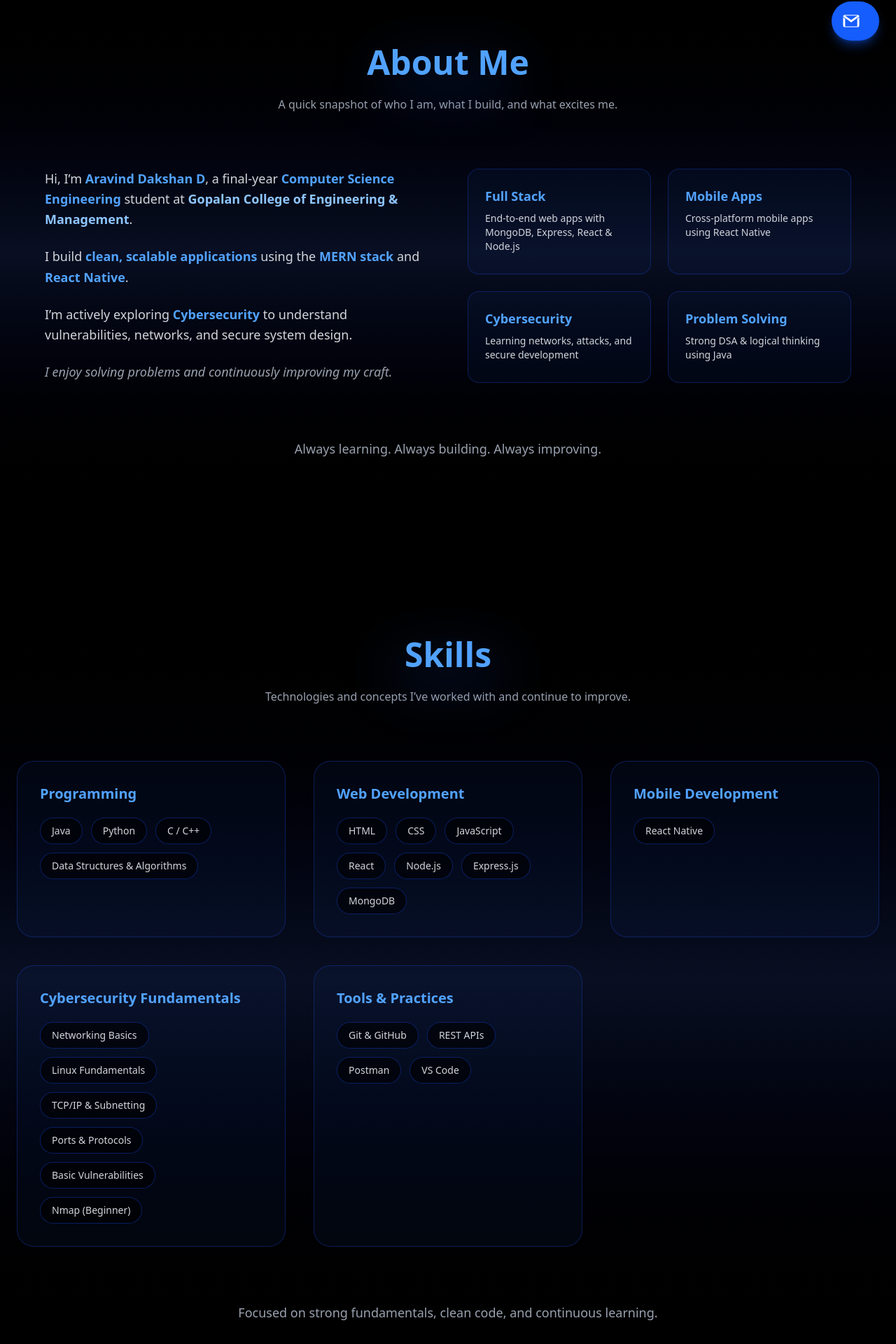
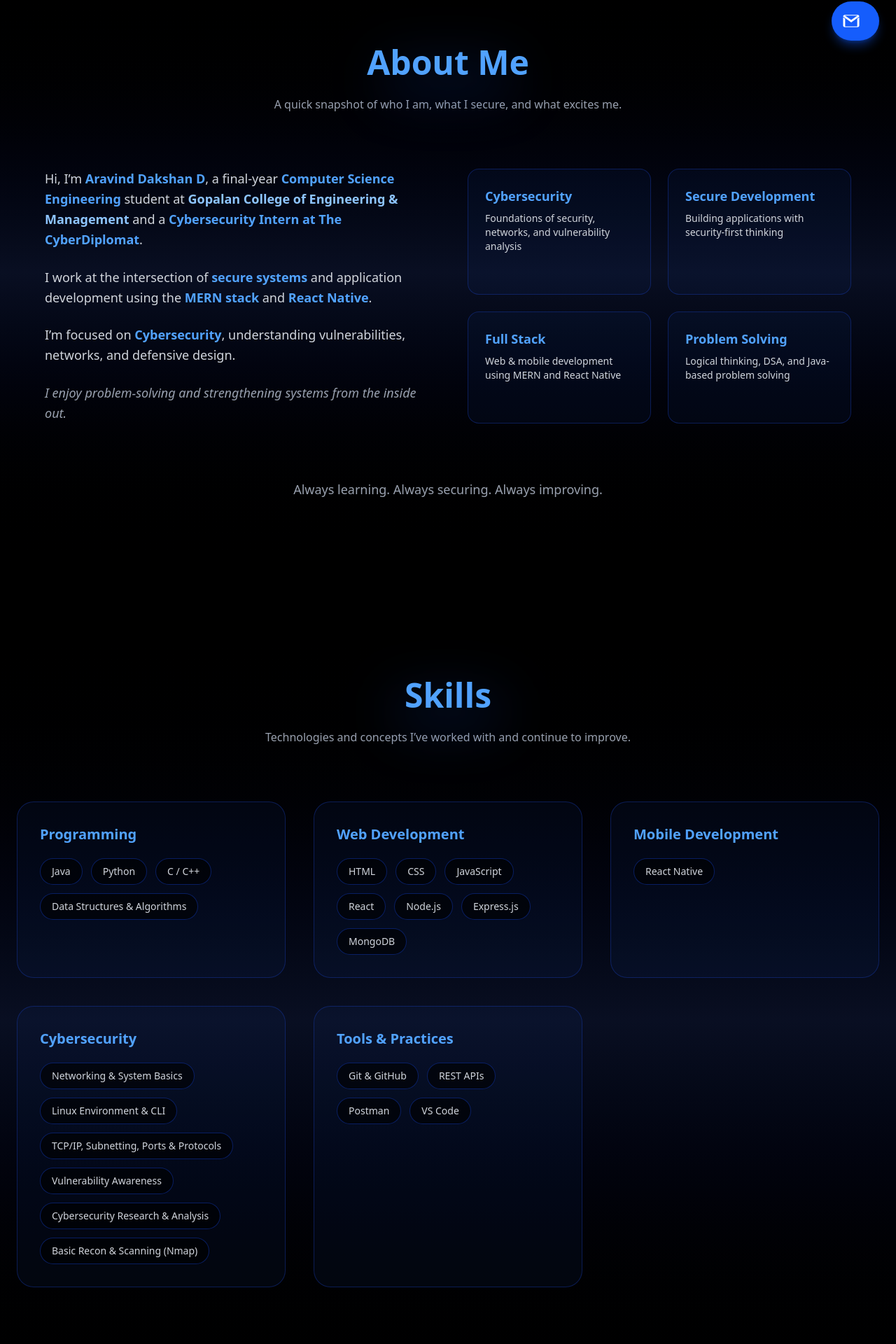
Before and after one commit to Arav20603/aravPortfolio, a React (Vite) app in the folder portfolio/: page / in a window 1280 px wide. Shown: the part 718-2638 px from the top of the page at 70% size. Built offline with nearby package versions, Linux system fonts and the light colour scheme; a web font is replaced by a local one.

Commit message:
Changed from software dev to cyber intern

```diff
--- a/portfolio/index.html
+++ b/portfolio/index.html
@@ -9,16 +9,16 @@
     <link rel="icon" type="image/png" href="/src/assets/images/logo.png" />
 
     <!-- SEO: Title & Description -->
-    <title>Aravind Dakshan D | Software Developer Portfolio</title>
+    <title>Aravind Dakshan D | Cybersecurity Intern</title>
     <meta
       name="description"
-      content="Portfolio of Aravind Dakshan D, a software developer showcasing projects, skills, experience, and contact information."
+      content="Portfolio of Aravind Dakshan D, a Cybersecurity Intern showcasing skills, projects, research interests and technical experience."
     />
 
     <!-- SEO: Keywords -->
     <meta
       name="keywords"
-      content="Aravind Dakshan D, Aravind portfolio, software developer portfolio, web developer, react developer"
+      content="Aravind Dakshan D, cybersecurity intern, cybersecurity portfolio, security analyst intern, cyber research, secure systems, full stack developer"
     />
 
     <!-- Google Verification -->
@@ -28,17 +28,20 @@
     />
 
     <!-- Open Graph (LinkedIn / WhatsApp / Social preview) -->
-    <meta property="og:title" content="Aravind Dakshan D | Software Developer Portfolio" />
+    <meta
+      property="og:title"
+      content="Aravind Dakshan D | Cybersecurity Intern Portfolio"
+    />
     <meta
       property="og:description"
-      content="Explore projects and skills of Aravind Dakshan D, software developer."
+      content="Explore the portfolio of Aravind Dakshan D, a cybersecurity intern with experience in secure systems, development and cyber research."
     />
     <meta property="og:url" content="https://aravind-dakshan.netlify.app/" />
     <meta property="og:type" content="website" />
     <!-- Optional: add image later -->
     <!-- <meta property="og:image" content="https://aravind-dakshan.netlify.app/preview.png" /> -->
 
-    <!-- Fonts (keep as is, optimized) -->
+    <!-- Fonts -->
     <link rel="preconnect" href="https://fonts.googleapis.com" />
     <link rel="preconnect" href="https://fonts.gstatic.com" crossorigin />
     <link
--- a/portfolio/src/components/Footer.tsx
+++ b/portfolio/src/components/Footer.tsx
@@ -24,8 +24,7 @@ const Footer = () => {
             </div>
 
             <p className="text-sm text-blue-300 leading-relaxed max-w-sm">
-              Final Year CSE Student passionate about building clean,
-              scalable, and user-friendly web and mobile applications.
+              Final Year CSE student with a growing interest in cybersecurity.
             </p>
 
             <div className="text-sm text-blue-400 space-y-1">
@@ -117,7 +116,7 @@ const Footer = () => {
           </p>
 
           <p className="opacity-70">
-            Built to showcase my interests.
+            Exploring Cybersecurity.
           </p>
         </div>
       </div>
--- a/portfolio/src/pages/About.tsx
+++ b/portfolio/src/pages/About.tsx
@@ -18,7 +18,7 @@ const About = () => {
                           w-48 h-10 bg-blue-600/20 blur-2xl rounded-full" />
 
           <p className="mt-6 text-gray-400 max-w-2xl mx-auto">
-            A quick snapshot of who I am, what I build, and what excites me.
+            A quick snapshot of who I am, what I secure, and what excites me.
           </p>
         </div>
 
@@ -39,15 +39,19 @@ const About = () => {
               student at{" "}
               <span className="text-blue-300 font-semibold">
                 Gopalan College of Engineering & Management
+              </span>{" "}
+              and a{" "}
+              <span className="text-blue-400 font-semibold">
+                Cybersecurity Intern at The CyberDiplomat
               </span>.
             </p>
 
             <p>
-              I build{" "}
+              I work at the intersection of{" "}
               <span className="text-blue-400 font-semibold">
-                clean, scalable applications
+                secure systems
               </span>{" "}
-              using the{" "}
+              and application development using the{" "}
               <span className="text-blue-400 font-semibold">
                 MERN stack
               </span>{" "}
@@ -58,15 +62,15 @@ const About = () => {
             </p>
 
             <p>
-              I’m actively exploring{" "}
+              I’m focused on{" "}
               <span className="text-blue-400 font-semibold">
                 Cybersecurity
-              </span>{" "}
-              to understand vulnerabilities, networks, and secure system design.
+              </span>{""}
+              , understanding vulnerabilities, networks, and defensive design.
             </p>
 
             <p className="italic text-gray-400">
-              I enjoy solving problems and continuously improving my craft.
+              I enjoy problem-solving and strengthening systems from the inside out.
             </p>
           </div>
 
@@ -74,20 +78,20 @@ const About = () => {
           <div className="grid grid-cols-1 sm:grid-cols-2 gap-6">
             {[
               {
-                title: "Full Stack",
-                desc: "End-to-end web apps with MongoDB, Express, React & Node.js",
+                title: "Cybersecurity",
+                desc: "Foundations of security, networks, and vulnerability analysis",
               },
               {
-                title: "Mobile Apps",
-                desc: "Cross-platform mobile apps using React Native",
+                title: "Secure Development",
+                desc: "Building applications with security-first thinking",
               },
               {
-                title: "Cybersecurity",
-                desc: "Learning networks, attacks, and secure development",
+                title: "Full Stack",
+                desc: "Web & mobile development using MERN and React Native",
               },
               {
                 title: "Problem Solving",
-                desc: "Strong DSA & logical thinking using Java",
+                desc: "Logical thinking, DSA, and Java-based problem solving",
               },
             ].map((item) => (
               <div
@@ -110,7 +114,7 @@ const About = () => {
         {/* FOOTER LINE */}
         <div className="mt-20 text-center">
           <p className="text-gray-400 text-lg">
-            Always learning. Always building. Always improving.
+            Always learning. Always securing. Always improving.
           </p>
         </div>
       </div>
--- a/portfolio/src/pages/Hero.tsx
+++ b/portfolio/src/pages/Hero.tsx
@@ -33,12 +33,13 @@ const Hero = () => {
             <p className="text-gray-400 max-w-xl mx-auto md:mx-0">
               I’m a{" "}
               <span className="text-blue-400 font-semibold">
-                Full Stack Developer
+                Cybersecurity Intern
               </span>{" "}
-              working with MERN & React Native, with a strong interest in{" "}
+              with a strong foundation in secure systems, also experienced in{" "}
               <span className="text-blue-400 font-semibold">
-                Cybersecurity
-              </span>.
+                Full Stack Development
+              </span>{" "}
+              using MERN & React Native.
             </p>
 
             <div className="flex flex-col sm:flex-row gap-4 justify-center md:justify-start pt-4">
--- a/portfolio/src/pages/Skills.tsx
+++ b/portfolio/src/pages/Skills.tsx
@@ -17,14 +17,14 @@ const skills = {
   "Mobile Development": [
     "React Native",
   ],
-  "Cybersecurity Fundamentals": [
-    "Networking Basics",
-    "Linux Fundamentals",
-    "TCP/IP & Subnetting",
-    "Ports & Protocols",
-    "Basic Vulnerabilities",
-    "Nmap (Beginner)",
-  ],
+  "Cybersecurity": [
+  "Networking & System Basics",
+    "Linux Environment & CLI",
+    "TCP/IP, Subnetting, Ports & Protocols",
+    "Vulnerability Awareness",
+    "Cybersecurity Research & Analysis",
+    "Basic Recon & Scanning (Nmap)",
+],
   "Tools & Practices": [
     "Git & GitHub",
     "REST APIs",
```
